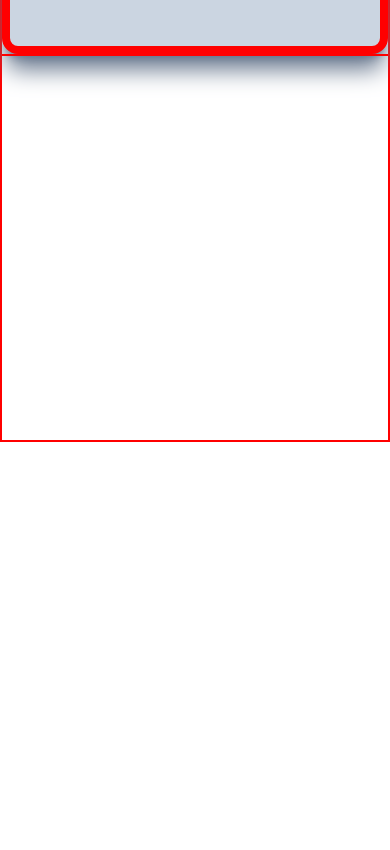
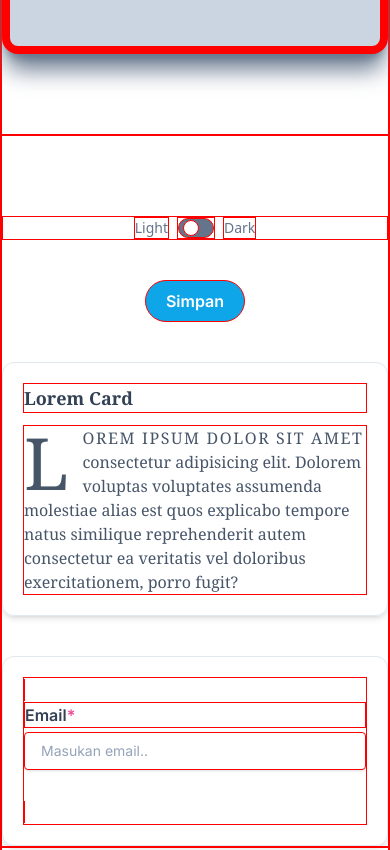
Before and after one commit to amriarendy/tailwind-basic, a plain HTML site: page tailwind-part2/index.html in a window 390 px wide. Shown: the part 3020-3870 px from the top of the page. Before the commit the page ends 3462 px from the top, so only its background shows below. Drawn offline with nearby package versions, Linux system fonts and the light colour scheme.

Commit message:
pseudo-class & dark mode

```diff
--- a/tailwind-part2/index.html
+++ b/tailwind-part2/index.html
@@ -8,13 +8,9 @@
     <link href="https://fonts.googleapis.com/css2?family=Inter:wght@200;400;600;700;800;900&display=swap" rel="stylesheet">
     <title>TailwindCSS</title>
     <script src="https://cdn.tailwindcss.com"></script>
-    <style type="text/tailwindcss">
-        * {
-            border: 1px solid red;
-        }
-    </style>
     <script>
         tailwind.config = {
+            darkMode: 'class',
             theme: {
                 extend: {
                     spacing: {
@@ -31,8 +27,16 @@
             },
         };
     </script>
+    <style type="text/tailwindcss">
+        * {
+            border: 1px solid red;
+        }
+        #toggle:checked ~ label div.toggle-circle {
+                @apply translate-x-3;
+        }
+    </style>
 </head>
-<body>
+<body class="dark:bg-slate-800 dark:text-slate-200">
     <h1 class="text-6xl font-bold text-center my-10">Hello <span class="bg-gradient-to-r from-blue-500 to-teal-400 bg-clip-text text-transparent">TailwindCSS</span></h1>
 
     <section class="mb-10 bg-indigo-200">
@@ -64,8 +68,44 @@
         <div class="w-[200px] h-[200px] bg-white/30 mx-auto backdrop-blur-sm"></div>
     </div>
 
+    <hr class="my-20">
 
+    <div class="flex justify-center">
+        <span class="text-sm text-slate-500 mr-2">Light</span>
+        <input id="toggle" class="hidden" type="checkbox" />
+        <label for="toggle">
+            <div class="w-9 h-5 bg-slate-500 rounded-full flex items-center p-1 cursor-pointer">
+                <div class="w-4 h-4 bg-white rounded-full toggle-circle"></div>
+            </div>
+        </label>
+        <span class="text-sm text-slate-500 ml-2">Dark</span>
+    </div>
+
+    <button class="my-10 bg-sky-500 px-5 py-2 rounded-full text-white font-semibold font-inter block mx-auto hover:bg-sky-600 active:bg-sky-700 focus:ring focus:ring-sky-300 dark:bg-slate-300 dark:text-slate-800 dark:hover:text-slate-900 dark:hover:bg-slate-100">Simpan</button>
+    <div class="max-w-lg my-10 border border-slate-200 rounded-xl mx-auto p-5 shadow-md font-inter hover:bg-sky-500 group font-serif dark:hover:bg-slate-300">
+        <h5 class="font-bold text-slate-700 text-lg mb-3 group-hover:text-white dark:group-hover:text-slate-800">Lorem Card</h5>
+        <p class="text-slate-600 group-hover:text-white selection:bg-lime-300 selection:text-slate-900 first-line:uppercase first-line:tracking-widest first-letter:text-7xl first-letter:float-left first-letter:mr-3 dark:group-hover:text-slate-800">Lorem ipsum dolor sit amet consectetur adipisicing elit. Dolorem voluptas voluptates assumenda molestiae alias est quos explicabo tempore natus similique reprehenderit autem consectetur ea veritatis vel doloribus exercitationem, porro fugit?</p>
+    </div>
+
+    <div class="max-w-lg border border-slate-200 rounded-xl mx-auto shadow-md font-inter p-5">
+        <form action="#">
+            <label for="email">
+                <span class="block font-semibold mb-1 text-slate-700 after:content-['*'] after:text-pink-500">Email</span>
+                <input id="email" class="px-4 py-2 border shadow rounded w-full block text-sm placeholder:text-slate-400 focus:outline-none focus:ring-1 focus:ring-sky-500 focus:border-sky-500 invalid:text-pink-700 invalid:focus:ring-pink-700 invalid:focus:border-ping-700 peer" type="email" placeholder="Masukan email.."/>
+                <p class="text-sm m-1 text-pink-700 invisible peer-invalid:visible">Invalid Email</p>
+            </label>
+        </form>
+    </div>
 
     <div class="mb-96"></div>
+
+    <script>
+        const checkbox = document.querySelector('#toggle');
+        const html = document.querySelector('html');
+
+        checkbox.addEventListener('click', function() {
+            checkbox.checked ? html.classList.add('dark') : html.classList.remove('dark');
+        });
+    </script>
 </body>
 </html>
```
